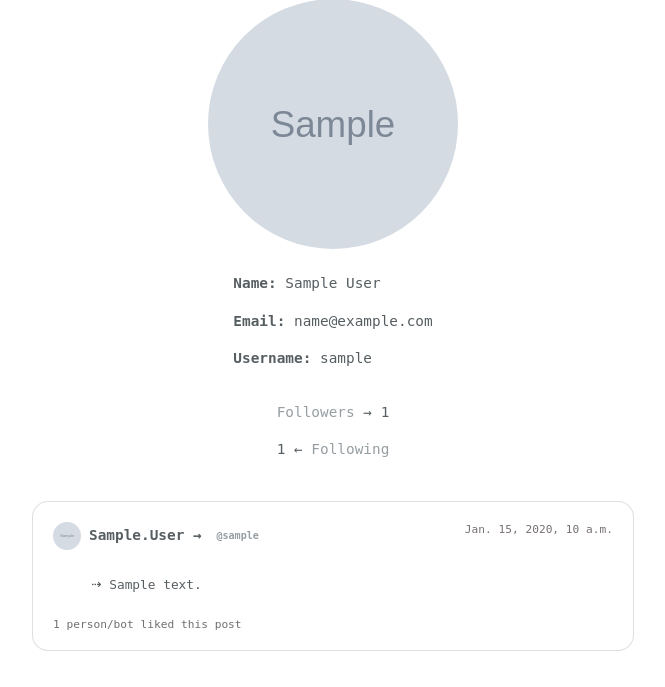
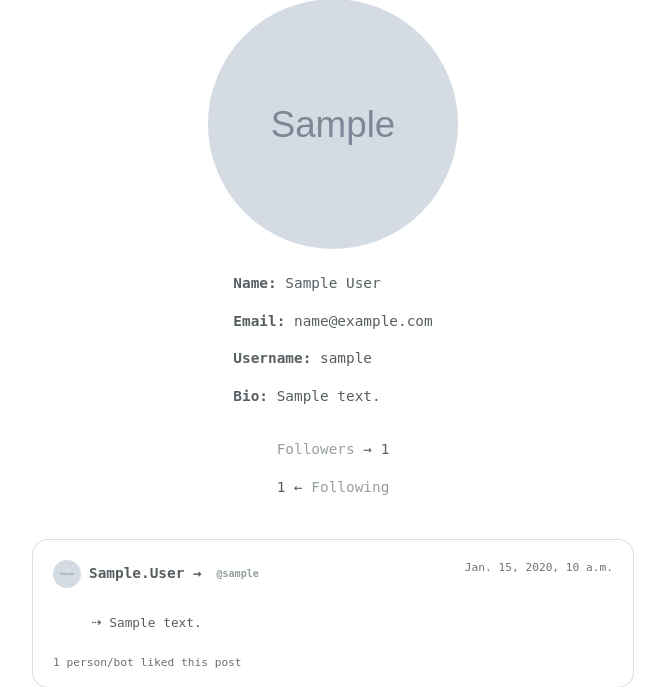
Before and after one commit to MyPetLobster/network, a Django app: page /profile/1 in a window 1280 px wide. Shown: the part 151-838 px from the top of the page, without its empty margins (307-972 px from the left). Before the commit the page ends 802 px from the top, so only its background shows below. Run offline with Django 3.2, Linux system fonts and the light colour scheme; tables that the repository leaves empty hold one stand-in row (values such as "Sample post"); grey boxes marked "Sample" are stand-in pictures; some libraries are stand-ins or nearby versions; some web fonts are replaced.

Commit message:
Incl bio in edit_profile, profile

```diff
--- a/network/static/network/scripts.js
+++ b/network/static/network/scripts.js
@@ -225,6 +225,7 @@ document.addEventListener('DOMContentLoaded', () => {
                 document.querySelector("#profile-name").textContent = `Name: ${result.first_name} ${result.last_name}`;
                 document.querySelector("#profile-email").textContent = `Email: ${result.email}`;
                 document.querySelector("#profile-username").textContent =`Username: ${result.username}`;
+                document.querySelector("#profile-bio").textContent = `Bio: ${result.bio}`;
                 document.querySelector("#h1-name").textContent = `${result.username}'s Profile`;
                 if (result.first_name === "" && result.last_name === "") {
                     document.querySelectorAll(".card-username").forEach(name => {
--- a/network/templates/network/profile.html
+++ b/network/templates/network/profile.html
@@ -42,6 +42,13 @@
         <p id="profile-name" class="info-text"><span class="bold">Name:</span> {{ profile_user.first_name }} {{ profile_user.last_name }}</p>
         <p id="profile-email" class="info-text"><span class="bold">Email:</span> {{ profile_user.email }}</p>
         <p id="profile-username" class="info-text"><span class="bold">Username:</span> {{ profile_user.username }}</p>
+        <p id="profile-bio" class="info-text"><span class="bold">Bio:</span>
+            {% if profile_user.bio == None %}
+                &nbsp;
+            {% else %}
+                {{ profile_user.bio }}
+            {% endif %}
+        </p>
     </div>
         <p class="info-text follow-count-text"><a href="{% url 'follower_list' profile_user.id %}">Followers</a> → <span id="followers-count">{{ profile_user.followers.count }}</span></p>
         <p class="info-text follow-count-text">{{ profile_user.following.count }} ← <a href="{% url 'following_list' profile_user.id %}">Following</a></p>
@@ -80,6 +87,10 @@
         <div>
             <label for="username">Username</label>
             <input type="text" class="form-control" id="edit-username" name="edit-username" value="{{ profile_user.username }}">
+        </div>
+        <div>
+            <label for="bio">Bio</label>
+            <textarea name="edit-bio" id="edit-bio" class="edit-textarea form-control edit-post-content" rows="3">{% if profile_user.bio %}{{ profile_user.bio }}{% else %}{% endif %}</textarea>
         </div>
         <div>
             <label for="edit-profile-picture">Profile Picture</label>
--- a/network/views.py
+++ b/network/views.py
@@ -183,6 +183,7 @@ def edit_profile(request, user_id):
         user.last_name = request.POST.get("edit-last-name", "")
         user.email = request.POST.get("edit-email", "")
         user.username = request.POST.get("edit-username", "")
+        user.bio = request.POST.get("edit-bio", "")
 
         if "edit-profile-picture" in request.FILES:
             user.profile_picture = request.FILES["edit-profile-picture"]
@@ -194,7 +195,8 @@ def edit_profile(request, user_id):
             'last_name': user.last_name,
             'email': user.email,
             'username': user.username,
-            'profile_picture': user.profile_picture.url
+            'profile_picture': user.profile_picture.url,
+            'bio': user.bio
         })
 
 
```
